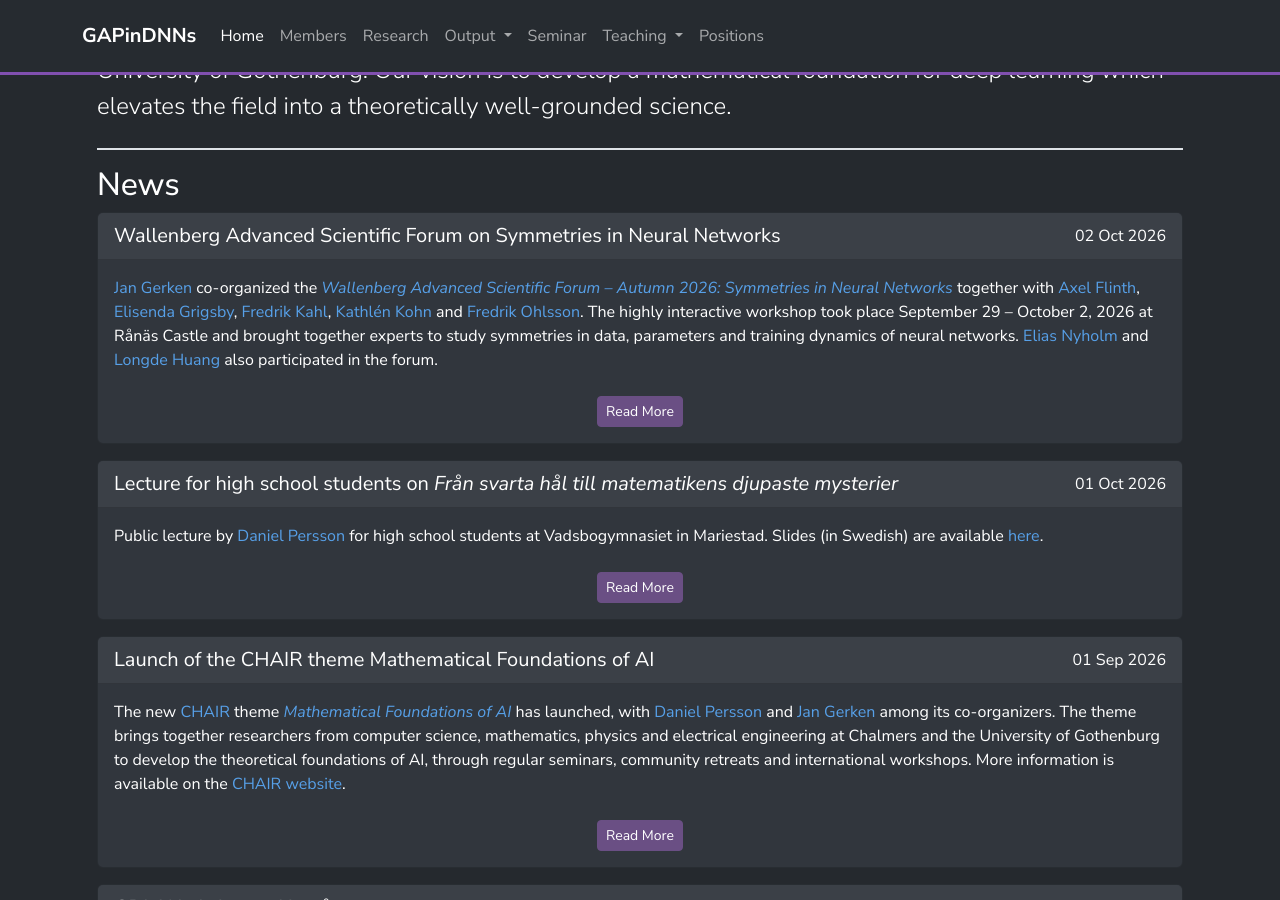
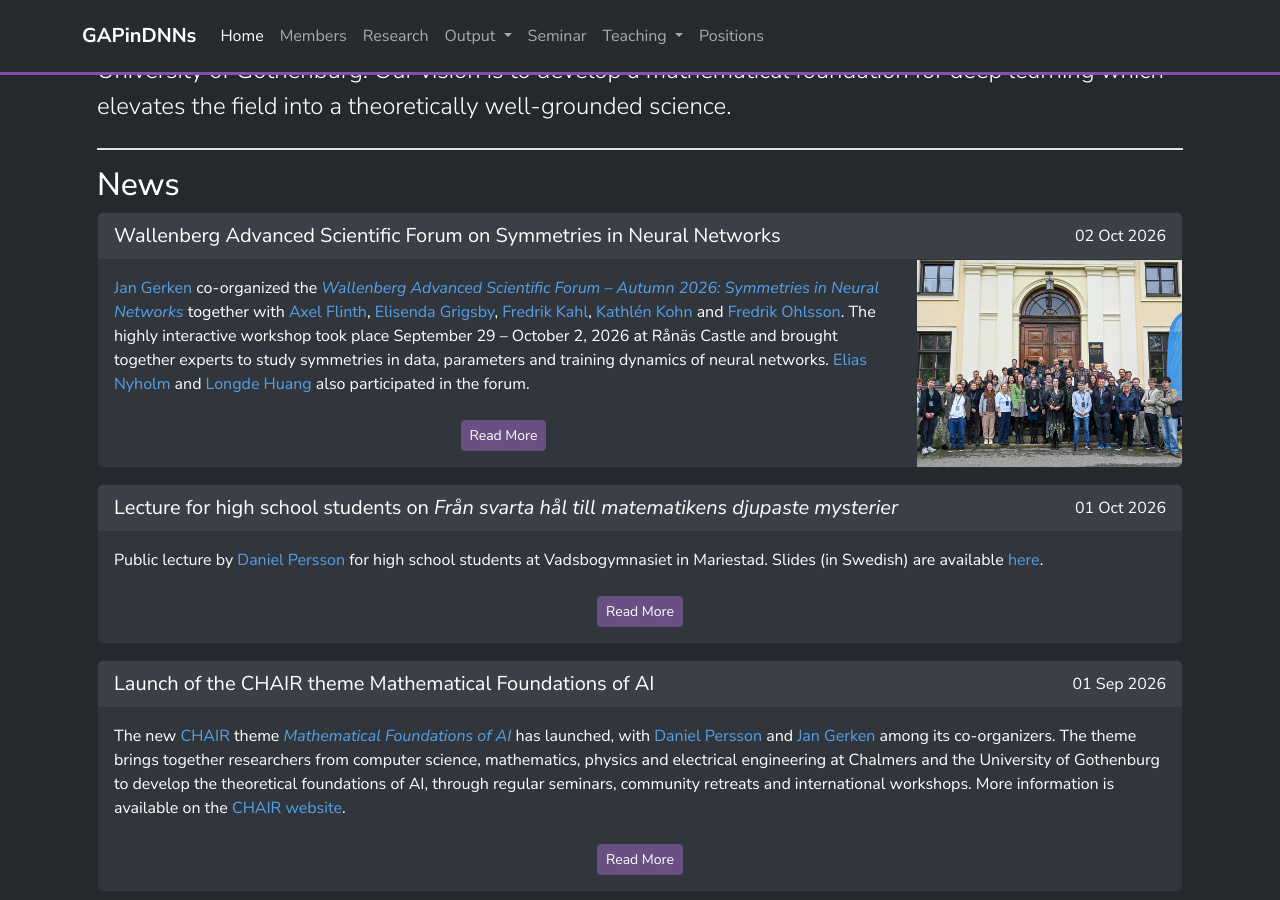
Before and after one commit to GAPinDNNs/gapindnns.github.io, a Jekyll site: the page built from _pages/index.md, in a window 1280 px wide and 900 px high, scrolled down 697 px. Built offline with Jekyll 4.4.1, drawn with Linux system fonts in a browser that asks for light colours; nearby versions of some CDN libraries.

Commit message:
Add photo to Wallenberg Advanced Scientific Forum news entry
Co-Authored-By: Claude Opus 5.5 (1M context) <noreply@anthropic.com>

```diff
--- a/_data/news.yml
+++ b/_data/news.yml
@@ -1,6 +1,7 @@
 - date: 2026-10-02
   headline: "Wallenberg Advanced Scientific Forum on Symmetries in Neural Networks"
   link: https://wasp-sweden.org/wallenberg-advanced-scientific-forum-autumn-2026/
+  image: /assets/images/news/wasf_2026.jpg
   text: |
     [Jan Gerken](/members/Jan_Gerken) co-organized the [*Wallenberg Advanced Scientific Forum – Autumn 2026: Symmetries in Neural Networks*](https://wasp-sweden.org/wallenberg-advanced-scientific-forum-autumn-2026/) together with [Axel Flinth](https://www.umu.se/en/staff/axel-flinth/), [Elisenda Grigsby](https://sites.google.com/bc.edu/eli-grigsby/), [Fredrik Kahl](https://fredkahl.github.io/), [Kathlén Kohn](https://kathlenkohn.github.io/) and [Fredrik Ohlsson](https://www.umu.se/en/staff/fredrik-ohlsson/). The highly interactive workshop took place September 29 – October 2, 2026 at Rånäs Castle and brought together experts to study symmetries in data, parameters and training dynamics of neural networks. [Elias Nyholm](/members/Elias_Nyholm) and [Longde Huang](/members/Longde_Huang) also participated in the forum.
 - date: 2026-10-01
```
Also changed, not shown: assets/images/news/wasf_2026.jpg (added).
